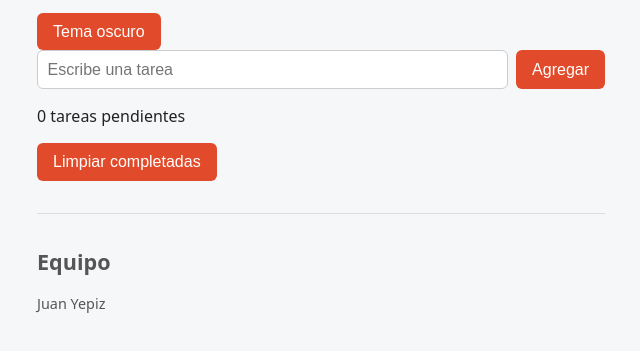
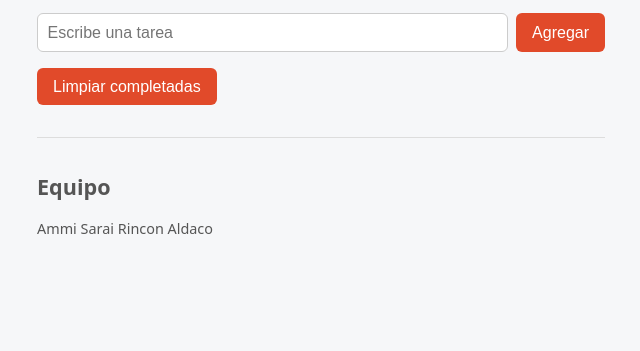
Before and after one commit to JuanPabloYepizLeon/tablero-tareas, a plain HTML site: page index.html in a window 1280 px wide. Shown: the part 147-498 px from the top of the page, without its empty margins (319-959 px from the left). Drawn offline with Linux system fonts and the light colour scheme.

```diff
--- a/index.html
+++ b/index.html
@@ -11,7 +11,6 @@
     <h1>Tablero de tareas de Juan Pablo Yepiz</h1>
     <p class="subtitulo">Proyecto del taller de Git y GitHub</p>
     <!-- Zona C: botón de tema -->
-     <button id="tema" type="button">Tema oscuro</button>
   </header>
 
   <main>
@@ -21,7 +20,6 @@
         <button type="submit">Agregar</button>
       </form>
       <!-- Zona A: contador -->
-      <p id="contador">0 tareas pendientes</p>
     </section>
 
     <section class="tareas">
@@ -33,7 +31,7 @@
   <footer>
     <h2>Equipo</h2>
     <ul id="integrantes">
-      <li>Juan Yepiz</li>
+      <li>Ammi Sarai Rincon Aldaco</li>
     </ul>
   </footer>
 
```
